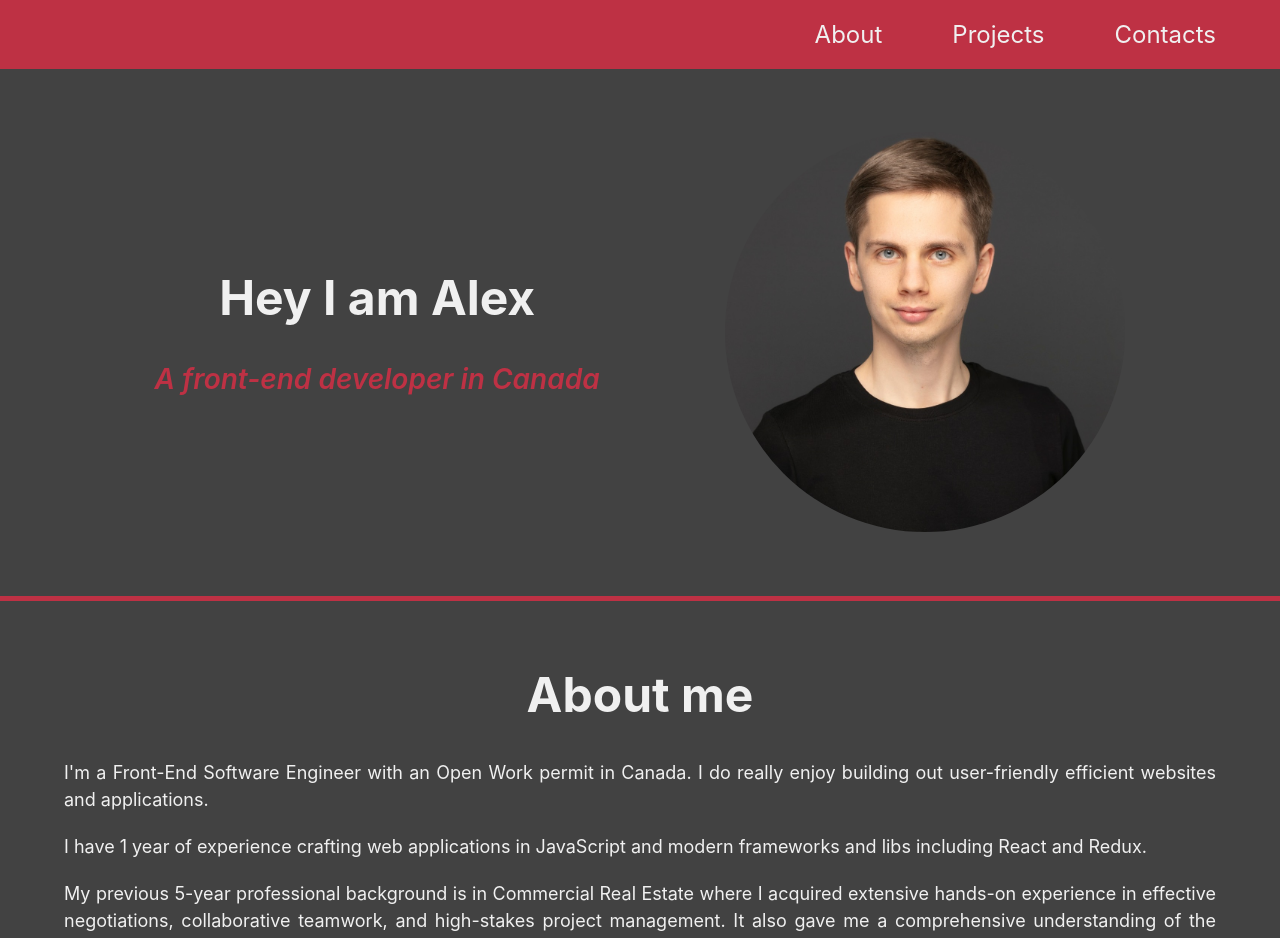
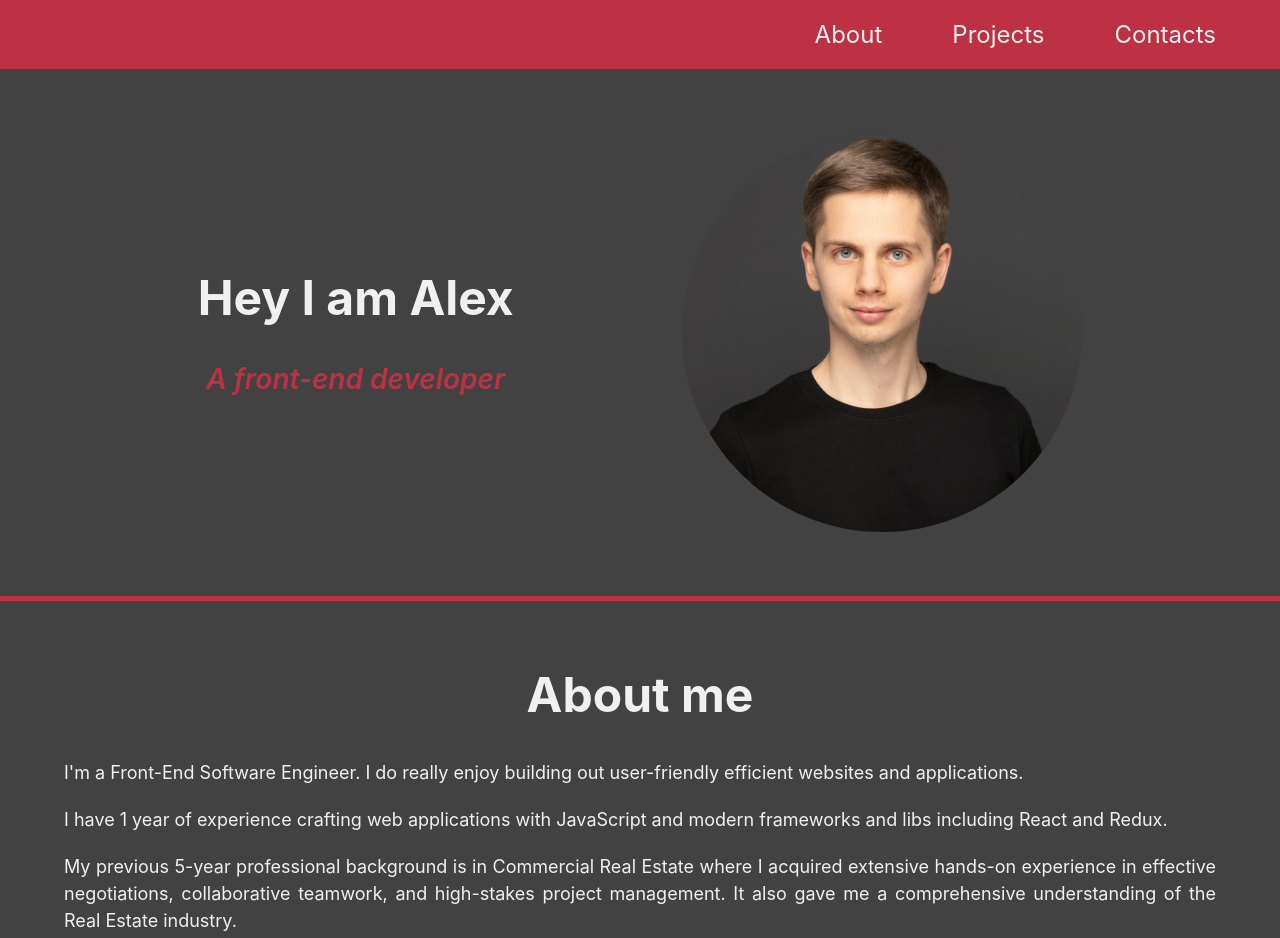
Before and after one commit to alex-markin/portfolio, a React (Create React App) app: page / in a window 1280 px wide. Shown: the top 938 px of the page. Built offline with nearby package versions, Linux system fonts and the light colour scheme.

Commit message:
fix: change text

```diff
--- a/src/components/about/about.tsx
+++ b/src/components/about/about.tsx
@@ -6,9 +6,9 @@ export default function About() {
     <section className={styles.aboutContainer}>
       <h2 className={styles.header}>About me</h2>
       <div className={styles.aboutTextContainer}>
-        <p className={styles.aboutText}>I'm a Front-End Software Engineer with an Open Work permit in Canada. I do really enjoy building out user-friendly efficient websites and applications.
+        <p className={styles.aboutText}>I'm a Front-End Software Engineer. I do really enjoy building out user-friendly efficient websites and applications.
         </p>
-        <p className={styles.aboutText}>I have 1 year of experience crafting web applications in JavaScript and modern frameworks and libs including React and Redux.</p>
+        <p className={styles.aboutText}>I have 1 year of experience crafting web applications with JavaScript and modern frameworks and libs including React and Redux.</p>
         <p className={styles.aboutText}>My previous 5-year professional background is in Commercial Real Estate where I acquired extensive hands-on experience in effective negotiations, collaborative teamwork, and high-stakes project management. It also gave me a comprehensive understanding of the Real Estate industry.</p>
       </div>
 
--- a/src/components/intro/Intro.tsx
+++ b/src/components/intro/Intro.tsx
@@ -8,7 +8,7 @@ function Intro() {
       <div className={styles.introTextContainer}>
         <div className={styles.introText}>
           <h1 className={styles.header}>Hey I am Alex</h1>
-          <h2 className={styles.subheader}>A front-end developer in Canada</h2>
+          <h2 className={styles.subheader}>A front-end developer</h2>
         </div>
       </div>
       <img src={avatar} className={styles.introPhoto} alt='avatar' />
```
